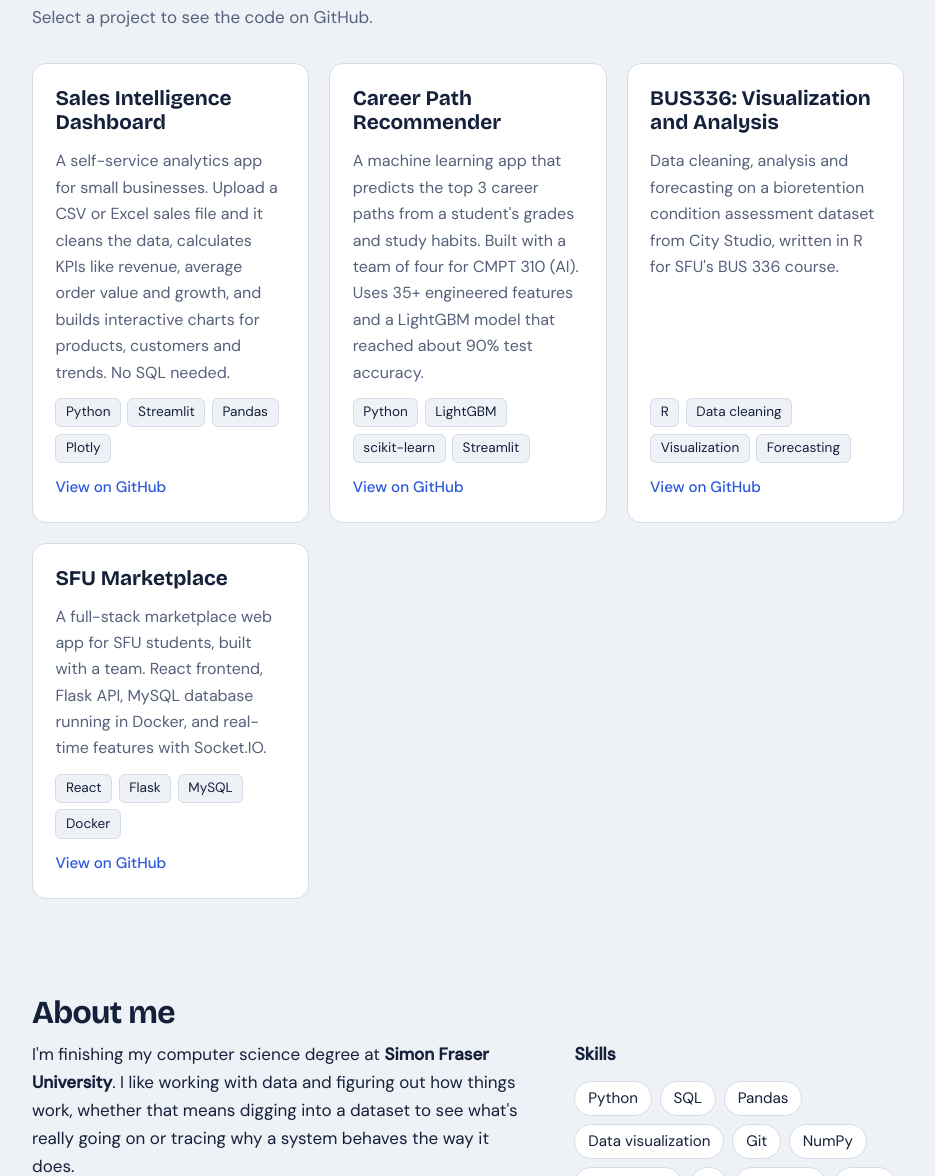
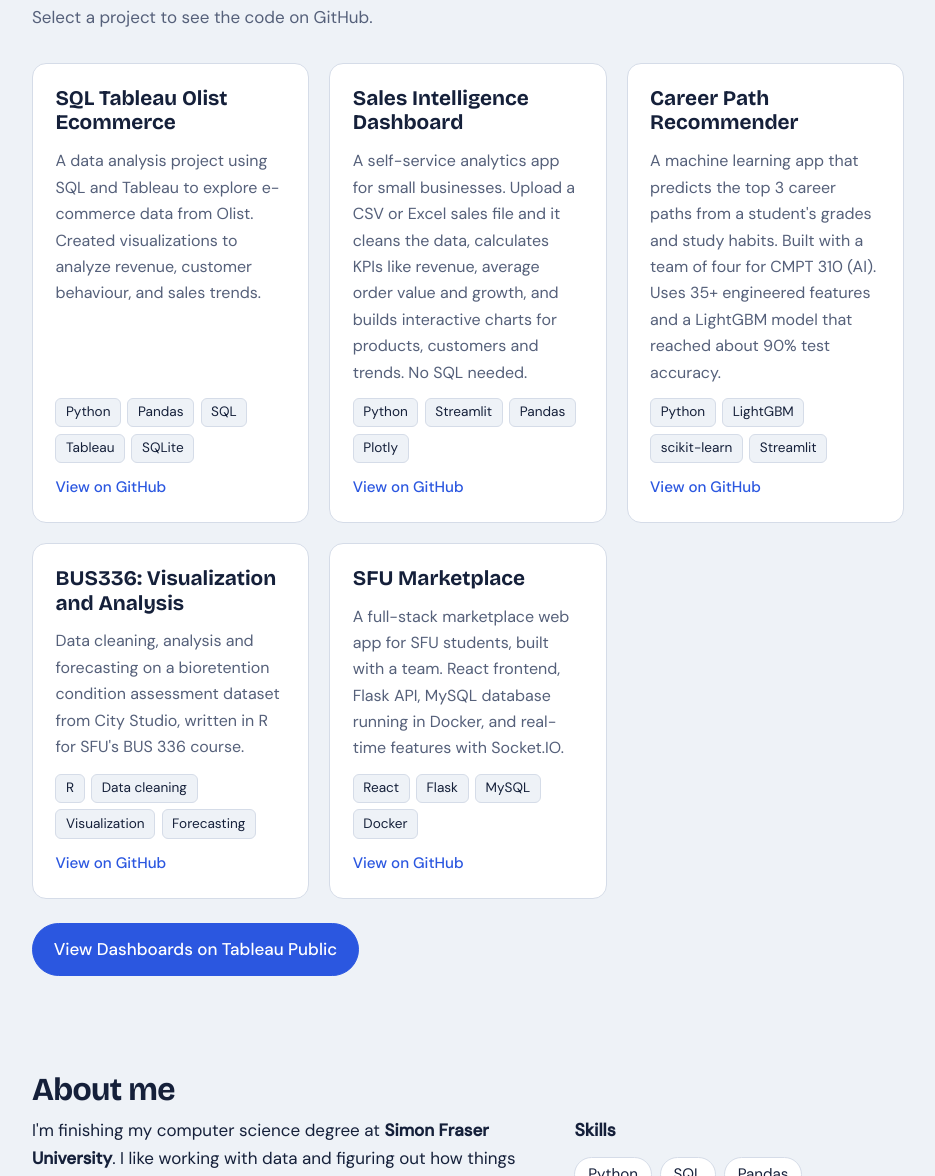
Before and after one commit to StevenDuong04/Steven-Duong, a plain HTML site: page index.html in a window 1280 px wide. Shown: the part 584-1760 px from the top of the page, without its empty margins (172-1107 px from the left). Drawn offline with nearby package versions, Linux system fonts and the light colour scheme.

Commit message:
Added SQL project

```diff
--- a/index.html
+++ b/index.html
@@ -149,6 +149,14 @@
 
       <div class="projects">
 
+        <a class="project" href="https://github.com/StevenDuong04/sql-tableau-olist-ecommerce" target="_blank" rel="noopener">
+          <h3>SQL Tableau Olist Ecommerce</h3>
+          <p>A data analysis project using SQL and Tableau to explore e-commerce data from Olist. Created visualizations to analyze revenue, customer behaviour, and sales trends.</p>
+
+          <ul class="tags"><li>Python</li><li>Pandas</li><li>SQL</li><li>Tableau</li><li>SQLite</li></ul>
+          <span class="view">View on GitHub</span>
+        </a>
+
         <a class="project" href="https://github.com/StevenDuong04/Sales-Intelligence-Dashboard" target="_blank" rel="noopener">
           <h3>Sales Intelligence Dashboard</h3>
           <p>A self-service analytics app for small businesses. Upload a CSV or Excel sales file and it cleans the data, calculates KPIs like revenue, average order value and growth, and builds interactive charts for products, customers and trends. No SQL needed.</p>
@@ -177,6 +185,10 @@
           <span class="view">View on GitHub</span>
         </a>
 
+      </div>
+
+      <div class="actions" style="margin-top:1.5rem;">
+        <a class="btn primary" href="https://public.tableau.com/app/profile/steven.duong3978/vizzes" target="_blank" rel="noopener">View Dashboards on Tableau Public</a>
       </div>
     </section>
 
```
